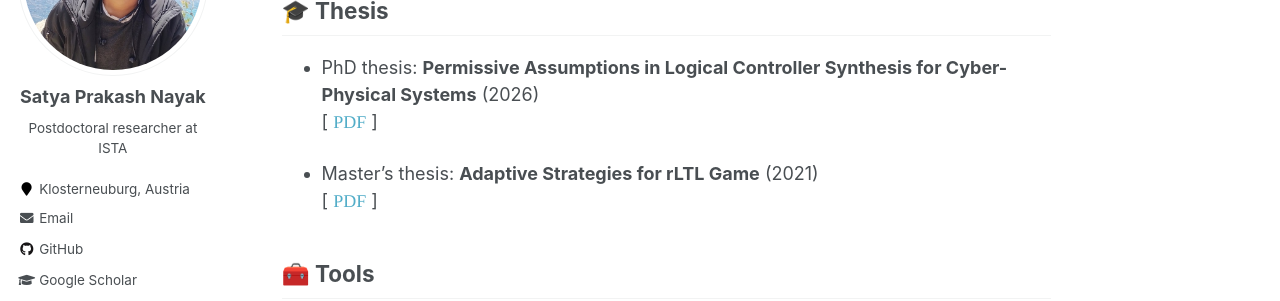
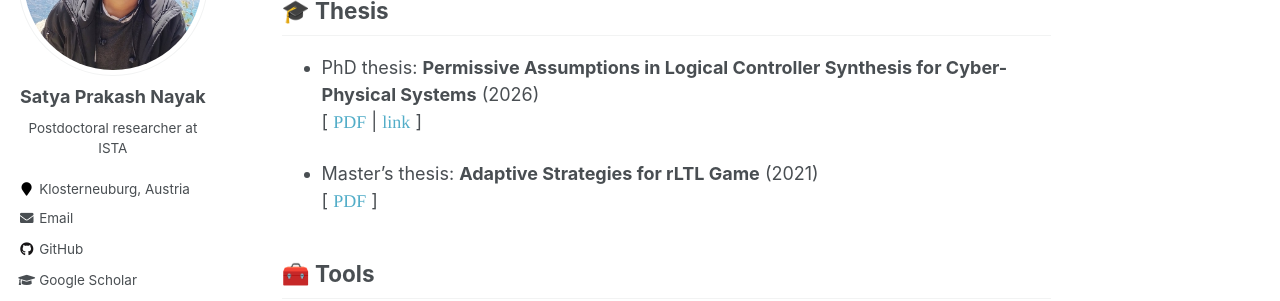
Before and after one commit to satya2009rta/satya2009rta.github.io, a Jekyll site: the page built from _pages/publications.md, in a window 1280 px wide and 900 px high, scrolled down 2755 px. Shown: the part 149-450 px from the top of the window. Built offline with Jekyll 4.4.1, drawn with Linux system fonts in a browser that asks for light colours; some web fonts are replaced.

Commit message:
.
Co-authored-by: Copilot <copilot@github.com>

```diff
--- a/_pages/publications.md
+++ b/_pages/publications.md
@@ -150,7 +150,8 @@ Satya Prakash Nayak, Daniel Neider, and Martin Zimmermann<br>
 
 ## 🎓 Thesis
 * PhD thesis: **Permissive Assumptions in Logical Controller Synthesis for Cyber-Physical Systems** (2026) <br>
-[ <a href="{{ base_path }}/files/thesis/phd-thesis.pdf" style="text-decoration:none;font-family:'Times';">PDF</a> ]
+[ <a href="{{ base_path }}/files/thesis/phd-thesis.pdf" style="text-decoration:none;font-family:'Times';">PDF</a> |
+<a href="https://doi.org/10.26204/KLUEDO/13090" style="text-decoration:none;font-family:'Times';">link</a> ]
 
 * Master's thesis: **Adaptive Strategies for rLTL Game** (2021) <br>
 [ <a href="{{ base_path }}/files/thesis/masters-thesis.pdf" style="text-decoration:none;font-family:'Times';">PDF</a> ]
```
